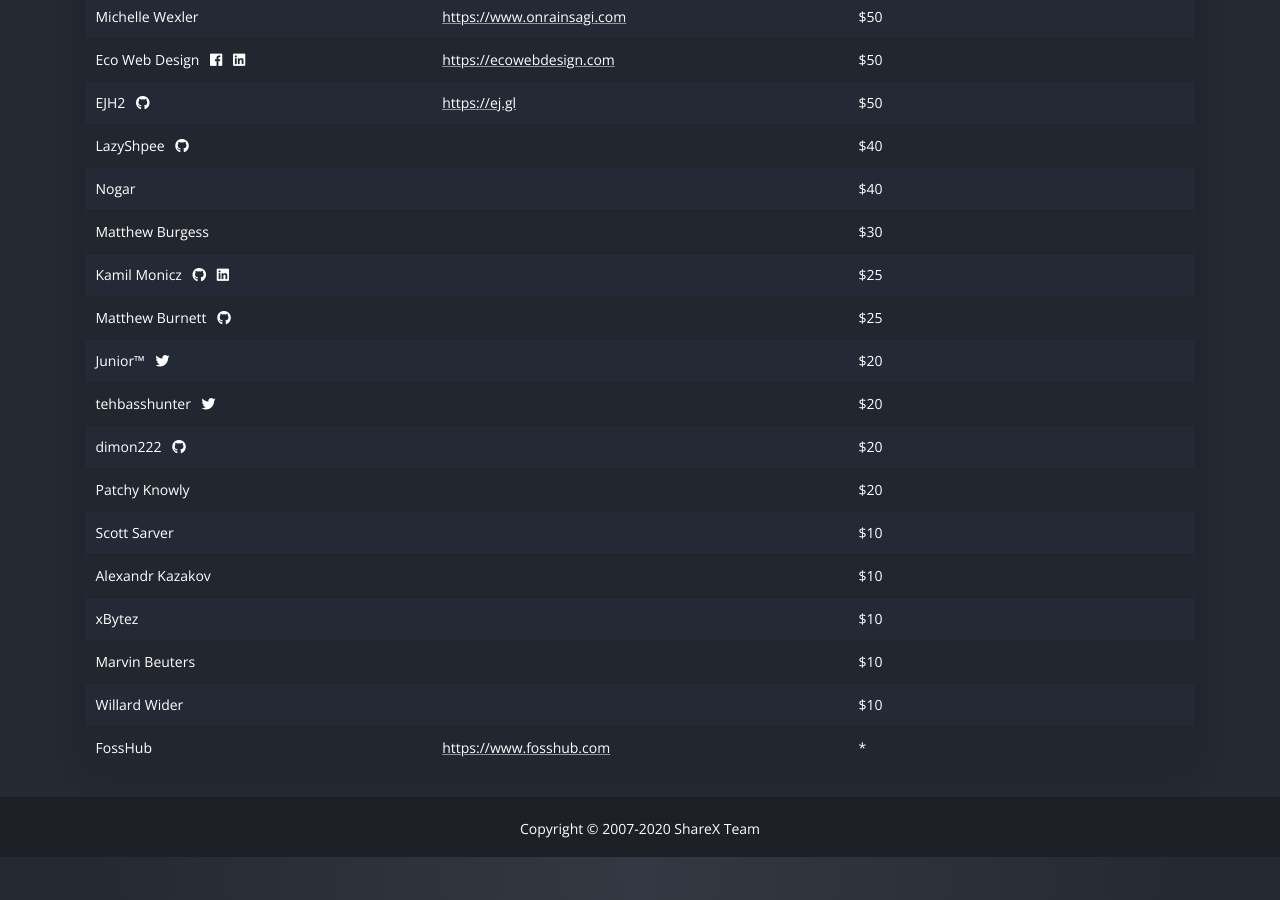
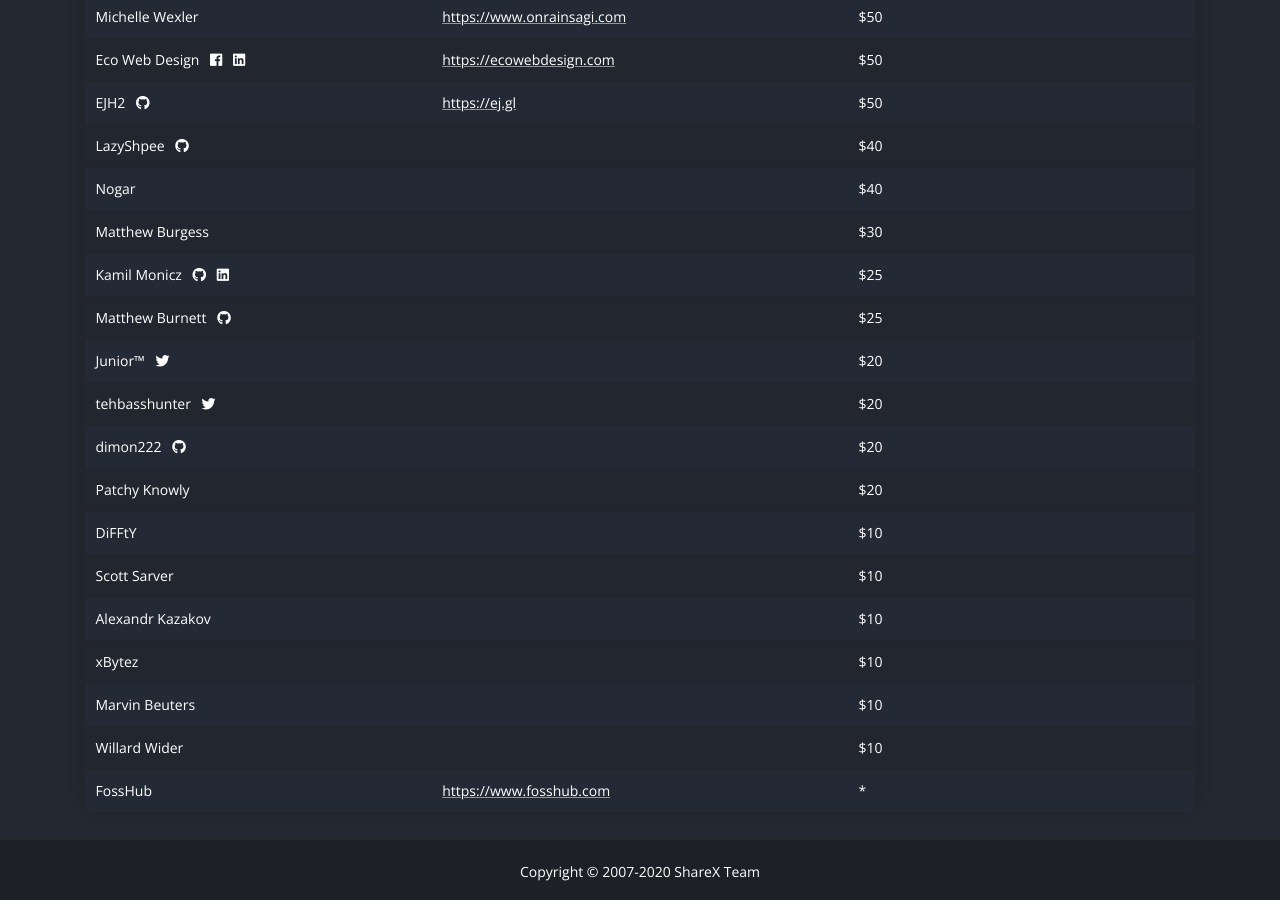
Before and after one commit to ShareX/sharex.github.io, a Jekyll site: the page built from donate/index.html, in a window 1280 px wide and 900 px high, scrolled down 1514 px. Built offline with Jekyll 4.4.1, drawn with Linux system fonts in a browser that asks for light colours.

Commit message:
Update donators list

```diff
--- a/_data/donators.yml
+++ b/_data/donators.yml
@@ -147,3 +147,6 @@
   github: https://github.com/Zaczero
   linkedin: https://www.linkedin.com/in/kamil-monicz
   amount: 25
+
+- name: DiFFtY
+  amount: 10
```
